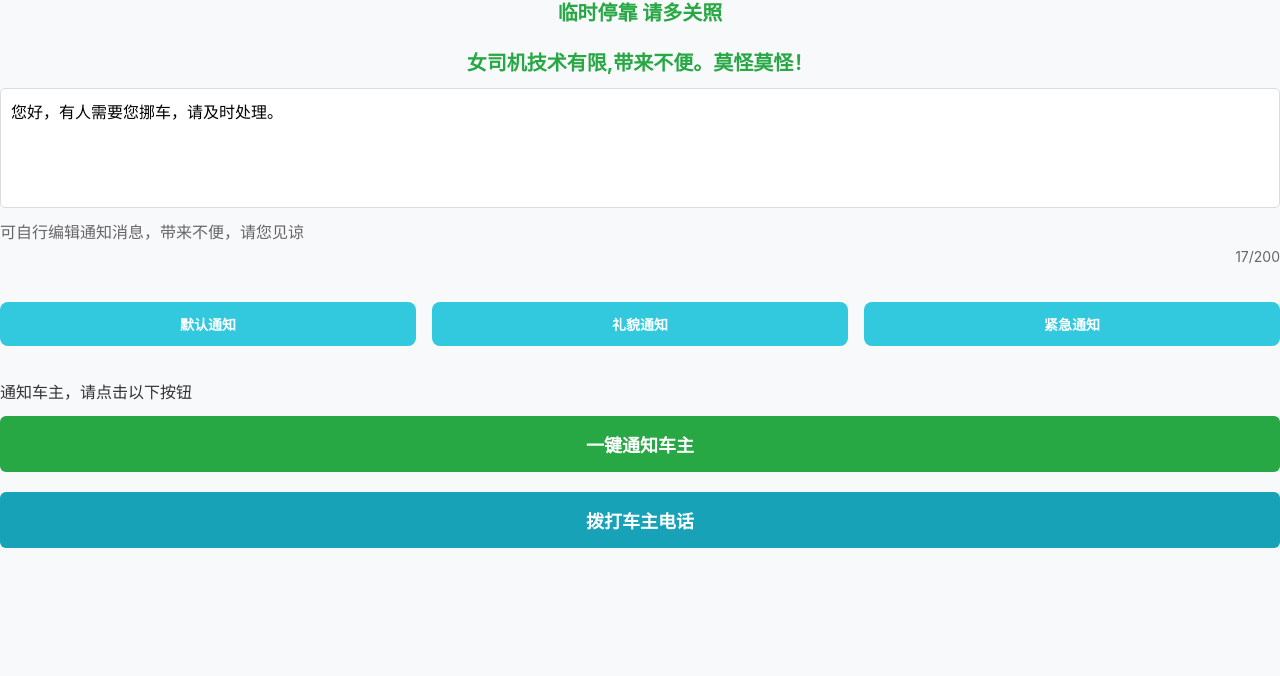
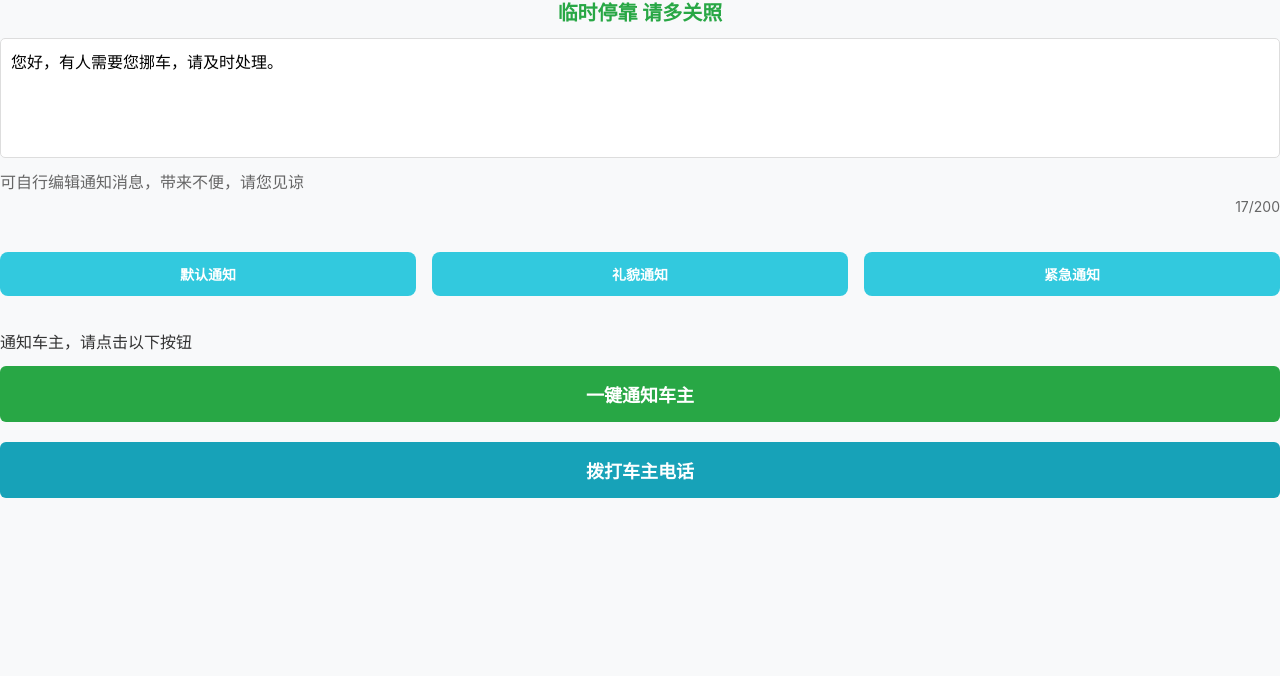
Before and after one commit to LHZ-922/tmc.github.io, a plain HTML site: page index.html in a window 1280 px wide. Shown: the part 124-800 px from the top of the page. Drawn offline with Linux system fonts and the light colour scheme.

Commit message:
Update index.html

```diff
--- a/index.html
+++ b/index.html
@@ -216,11 +216,9 @@
                 <div></div>
             </div>
             <h3 align="center">临时停靠 请多关照</h3>
-            <h3 align="center">女司机技术有限,带来不便。莫怪莫怪！</h3>
             <div class="message-area">
                 <textarea id="messageInput" placeholder="请输入微信通知内容"
                     oninput="updateCharCount()">您好，有人需要您挪车，请及时处理。</textarea>
-
                 <div id="tips" style="color: #666666; font-size: 1rem;">可自行编辑通知消息，带来不便，请您见谅</div>
                 <div id="charCount" class="char-count">0/200</div>
             </div>
```
